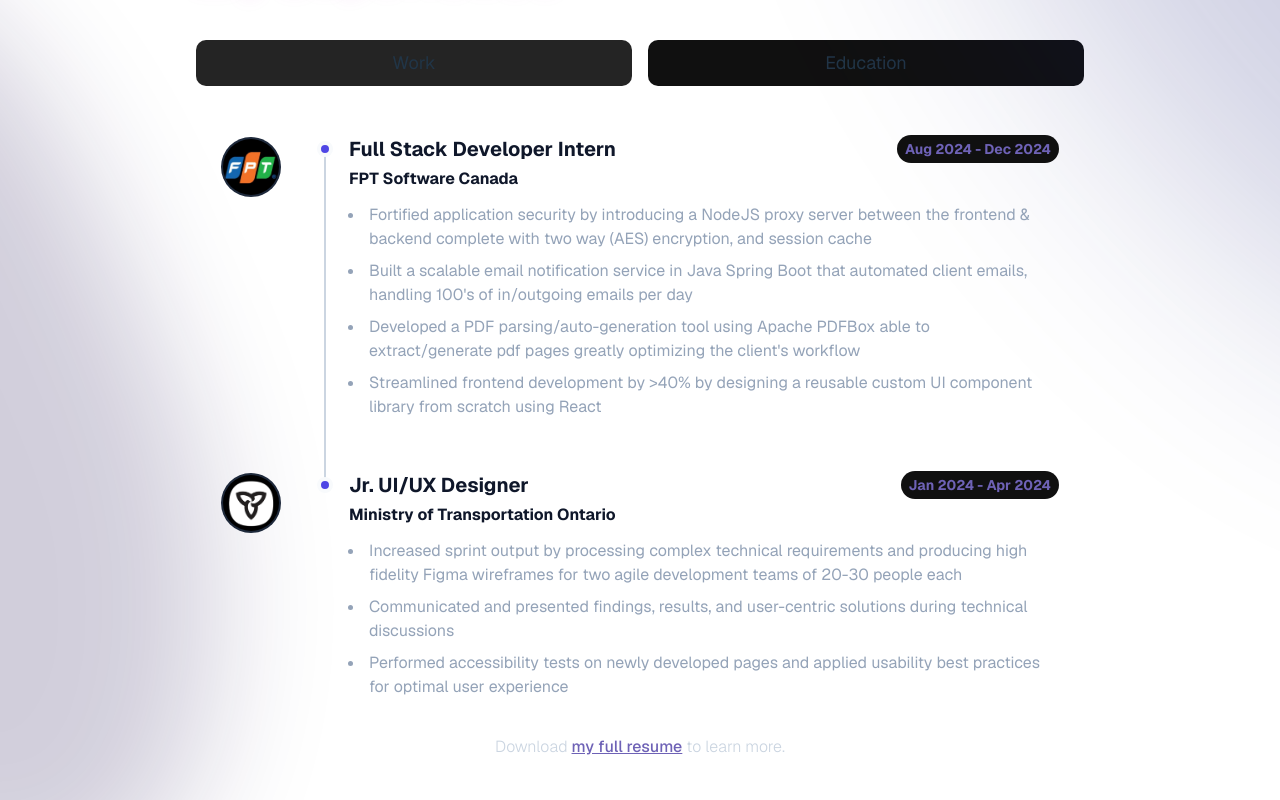
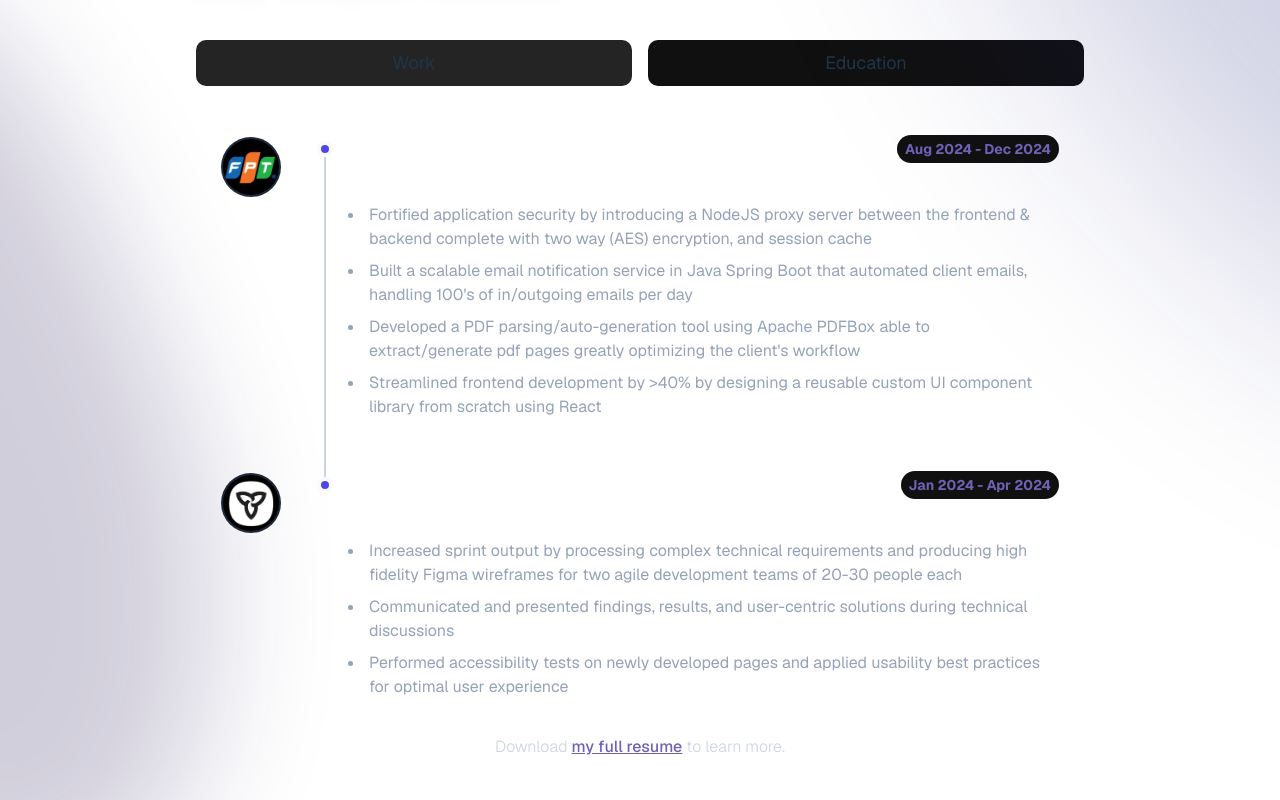
Before and after one commit to kevin-lann/portfolio-2025, a React (Vite) app: page / in a window 1280 px wide. Shown: the part 1640-2440 px from the top of the page. Built offline with nearby package versions, Linux system fonts and the light colour scheme.

Commit message:
FIX: darkmode force

```diff
--- a/src/App.tsx
+++ b/src/App.tsx
@@ -30,7 +30,7 @@ function App() {
   const [tab, setTab] = useState<string>(TABS[0])
 
   return (
-    <>
+    <div className="dark">
       <nav id="navbar" className="absolute left-1/2 -translate-x-1/2 z-1000">
           <NavigationBar/>
       </nav>
@@ -447,7 +447,7 @@ function App() {
                             <p className="font-bold text-xl">Microsoft OPS Phenomenal Hackathon</p>
                             <time className="items-center px-2 py-1 font-bold text-sm text-[#6e62b6] bg-[#101010] rounded-full">Jan 2024</time>
                           </div>
-                          <p className="text-md font-bold text-slate-900 dark:text-white py-2">2nd place category award</p>
+                          <p className="text-md font-bold text-slate-900 text-white py-2">2nd place category award</p>
                           <p className="font-light text-gray-400">Developed a generative AI chatbot on Microsoft Copilot Studio that produced answers to questions about internal learning and development.</p>
                             </div>
                       </div>
@@ -465,7 +465,7 @@ function App() {
                             <p className="font-bold text-xl">OPS LTC Student Hackathon</p>
                             <time className="items-center px-2 py-1 font-bold text-sm text-[#6e62b6] bg-[#101010] rounded-full">Mar 2024</time>
                           </div>
-                          <p className="text-md font-bold text-slate-900 dark:text-white py-2">2nd place overall</p>
+                          <p className="text-md font-bold text-slate-900 text-white py-2">2nd place overall</p>
                           <p className="font-light text-gray-400">Designed a peer-to-peer smart parking space sharing app using full product design process, to improve parking situations near schools.</p>
                         </div>
                       </div>
@@ -479,7 +479,7 @@ function App() {
       <footer>
         <Footer/>
       </footer>
-    </>
+    </div>
   )
 }
 
--- a/src/components/timeline/VerticalTimeline1.tsx
+++ b/src/components/timeline/VerticalTimeline1.tsx
@@ -21,10 +21,10 @@ export default function VerticalTimeline01({ items }: { items: TimelineItemProps
                 src={item?.image ?? ''}
                 className="sm:absolute left-0 translate-y-0.5 bg-slate-800 w-[60px] h-[60px] rounded-full p-0.5 aspect-square object-cover">
             </img>
-            <div className="text-xl font-bold text-slate-900 dark:text-white">{item.title}</div>
+            <div className="text-xl font-bold text-slate-900 text-white">{item.title}</div>
             <time className="items-center ml-auto mr-0 px-2 py-1 font-bold text-sm text-[#6e62b6] bg-[#101010] rounded-full">{item.date}</time>
           </div>
-          <div className="text-md font-bold text-slate-900 dark:text-white">{item.subtitle}</div>
+          <div className="text-md font-bold text-slate-900 text-white">{item.subtitle}</div>
           {/* Description */}
           <ul className="ml-4 mt-2 text-slate-400 font-normal list-disc font-geist" >
             {item.content.map((line, index) => (
--- a/tailwind.config.js
+++ b/tailwind.config.js
@@ -21,4 +21,5 @@ export default {
     },
   },
   plugins: [],
+  darkMode: 'class',
 }
```
